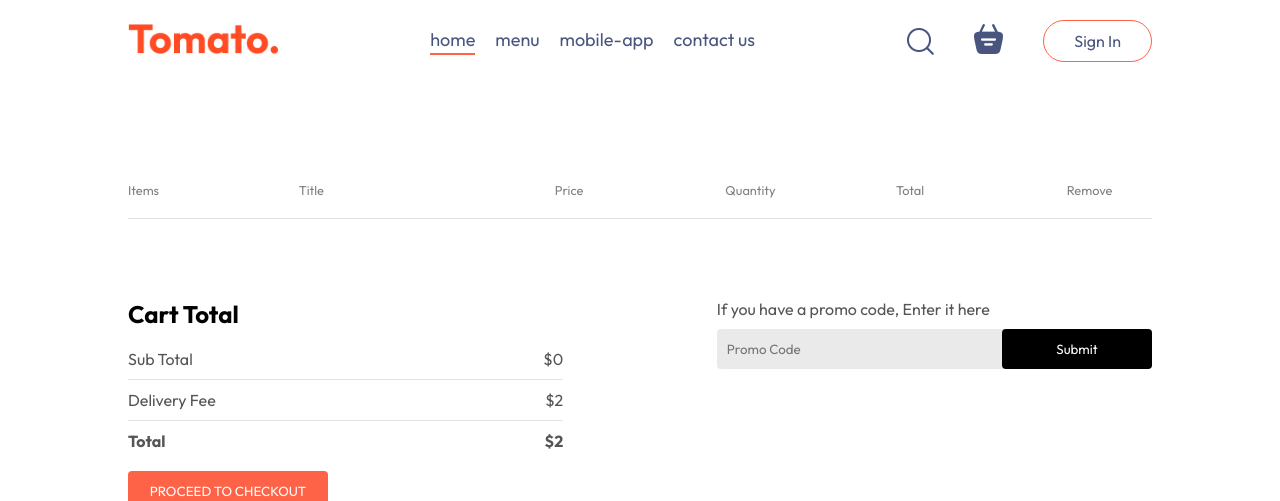
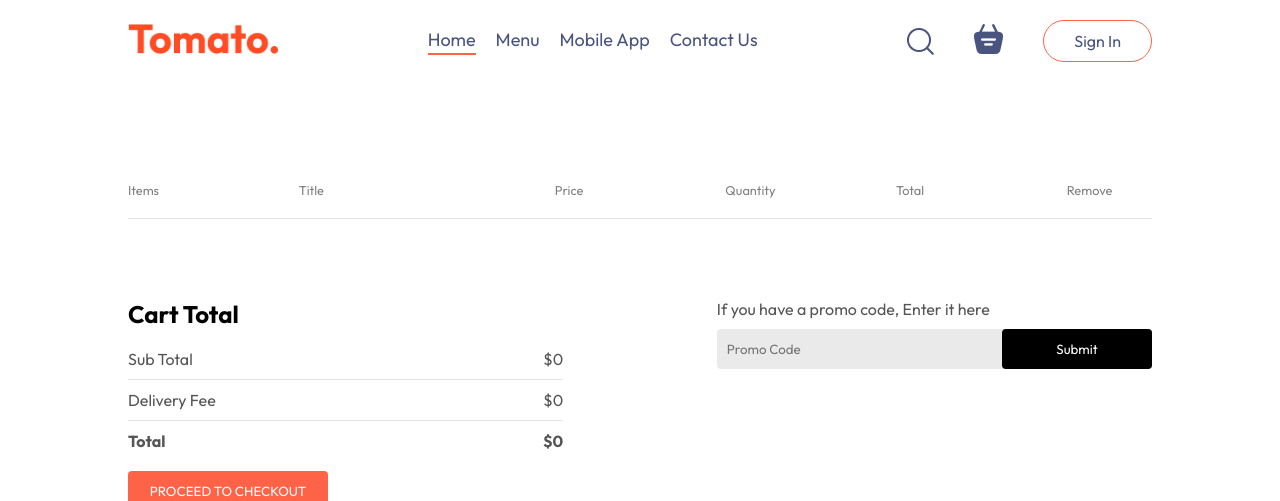
Before and after one commit to parvinder-singh-2/food-del, a React (Vite) app in the folder frontend/: page /cart in a window 1280 px wide. Shown: the top 501 px of the page. Built offline with nearby package versions, Linux system fonts and the light colour scheme.

Commit message:
completed rest of UI

```diff
--- a/frontend/src/components/navbar/Navbar.jsx
+++ b/frontend/src/components/navbar/Navbar.jsx
@@ -1,33 +1,62 @@
 import { useContext, useState } from "react";
 import "./navbar.css";
-import {Link} from "react-router-dom"
+import { Link } from "react-router-dom";
 import { StoreContext } from "../../context/StoreContext";
 
-const Navbar = ({setShowLogin}) => {
-
+const Navbar = ({ setShowLogin }) => {
   const [menu, Setmenu] = useState("home");
 
-  const {getTotalCartAmount} = useContext(StoreContext)
+  const { getTotalCartAmount } = useContext(StoreContext);
 
   return (
-    <div className="navbar">
-        <Link to="/"><img src="logo.png" alt="" className="logo" /></Link>
+    <div className="nav">
+      <div className="navbar">
+        <Link to="/">
+          <img src="logo.png" alt="" className="logo" />
+        </Link>
         <ul className="navbar-menu">
-          <Link to="/" onClick={() => Setmenu("home")} className={menu==="home"?"active":""}>home</Link>
-          <a href="#explore-menu" onClick={() => Setmenu("menu")} className={menu==="menu"?"active":""}>menu</a>
-          <a href="#app-download" onClick={() => Setmenu("mobile-app")} className={menu==="mobile-app"?"active":""}>mobile-app</a>
-          <a href="#footer" onClick={() => Setmenu("contact-us")} className={menu==="contact-us"?"active":""}>contact us</a>
+          <Link
+            to="/"
+            onClick={() => Setmenu("home")}
+            className={menu === "home" ? "active" : ""}
+          >
+            Home
+          </Link>
+          <a
+            href="#explore-menu"
+            onClick={() => Setmenu("menu")}
+            className={menu === "menu" ? "active" : ""}
+          >
+            Menu
+          </a>
+          <a
+            href="#app-download"
+            onClick={() => Setmenu("mobile-app")}
+            className={menu === "mobile-app" ? "active" : ""}
+          >
+            Mobile App
+          </a>
+          <a
+            href="#footer"
+            onClick={() => Setmenu("contact-us")}
+            className={menu === "contact-us" ? "active" : ""}
+          >
+            Contact Us
+          </a>
         </ul>
         <div className="navbar-right">
           <img src="search_icon.png" alt="" />
           <div className="navbar-search-icon">
-            <Link to="/cart"><img src="basket_icon.png" alt="" /></Link>
+            <Link to="/cart">
+              <img src="basket_icon.png" alt="" />
+            </Link>
             <div className={getTotalCartAmount() === 0 ? "" : "dot"}></div>
           </div>
-          <button onClick={()=> setShowLogin(true)} >Sign In</button>
+          <button onClick={() => setShowLogin(true)}>Sign In</button>
         </div>
+      </div>
     </div>
-  )
-}
+  );
+};
 
-export default Navbar
+export default Navbar;
--- a/frontend/src/index.css
+++ b/frontend/src/index.css
@@ -23,6 +23,7 @@ a{
   margin: auto;
 }
 
+
 @keyframes fadeIn {
   0% {
     opacity: 0;
--- a/frontend/src/pages/Cart/Cart.jsx
+++ b/frontend/src/pages/Cart/Cart.jsx
@@ -51,12 +51,12 @@ const Cart = () => {
             <hr />
             <div className="cart-total-details">
               <p>Delivery Fee</p>
-              <p>${2}</p>
+              <p>${getTotalCartAmount()===0 ? 0 : 5}</p>
             </div>
             <hr />
             <div className="cart-total-details">
               <b>Total</b>
-              <b>${getTotalCartAmount() +2}</b>
+              <b>${getTotalCartAmount()===0 ? 0 : getTotalCartAmount() +2}</b>
             </div>
           </div>
             <button onClick={() => navigate('/order')}>PROCEED TO CHECKOUT</button>
--- a/frontend/src/pages/PlaceOrder/PlaceOrder.jsx
+++ b/frontend/src/pages/PlaceOrder/PlaceOrder.jsx
@@ -38,12 +38,12 @@ const PlaceOrder = () => {
             <hr />
             <div className="cart-total-details">
               <p>Delivery Fee</p>
-              <p>${2}</p>
+              <p>${getTotalCartAmount()===0 ? 0 : 5}</p>
             </div>
             <hr />
             <div className="cart-total-details">
               <b>Total</b>
-              <b>${getTotalCartAmount() +2}</b>
+              <b>${getTotalCartAmount()===0 ? 0 : getTotalCartAmount() +2}</b>
             </div>
           </div>
             <button>PROCEED TO PAY</button>
```
